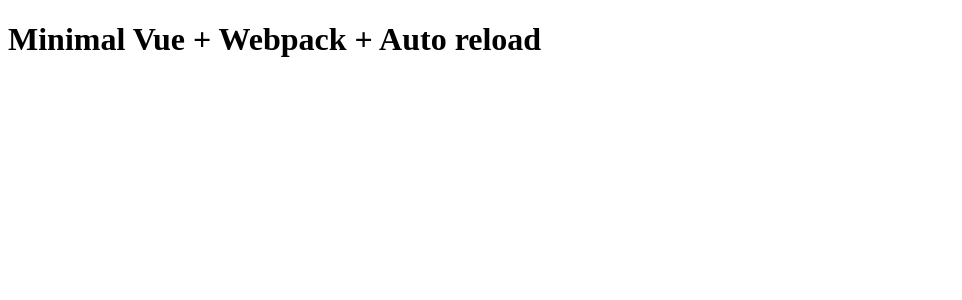
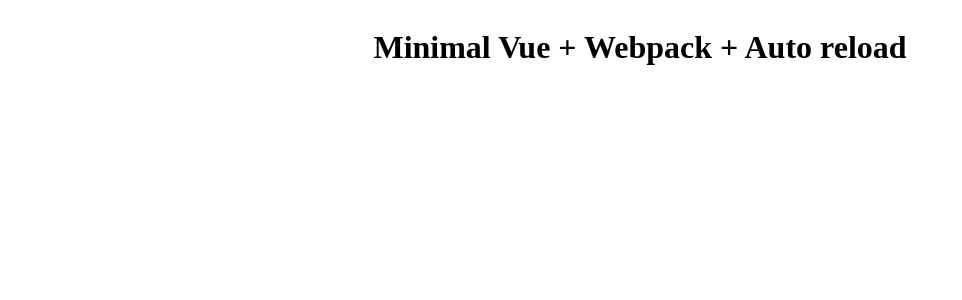
Before and after one commit to davidbullado/VueMonde, a Vue app: page / in a window 1280 px wide. Shown: the top 300 px of the page, without its empty margins (0-962 px from the left). Built offline with nearby package versions, Linux system fonts and the light colour scheme.

Commit message:
Add css reload capability

```diff
--- a/src/App.vue
+++ b/src/App.vue
@@ -1,5 +1,16 @@
 <template>
-  <div>
+  <div class="full-width center-content">
     <h1>Minimal Vue + Webpack + Auto reload</h1>
   </div>
 </template>
+
+<style scoped>
+.full-width {
+  width: 100%;
+}
+.center-content {
+  display: flex;
+  justify-content: center;
+  align-items: center;
+}
+</style>
```
Also changed, not shown: 1 other file (tests, documents, lock files or other folders).
